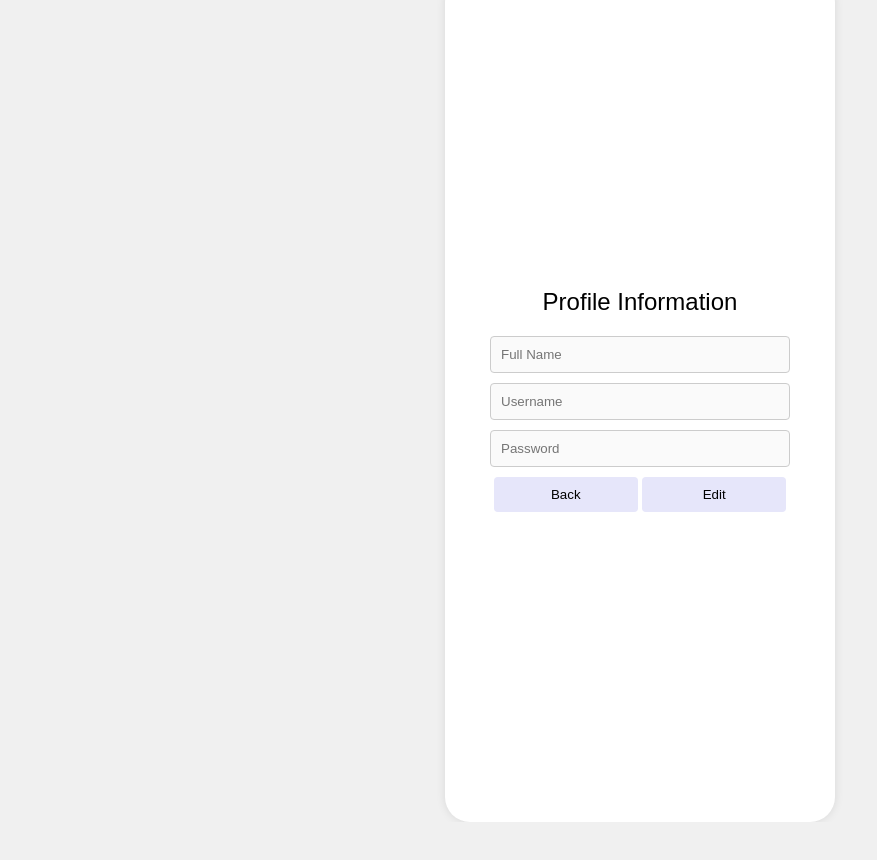
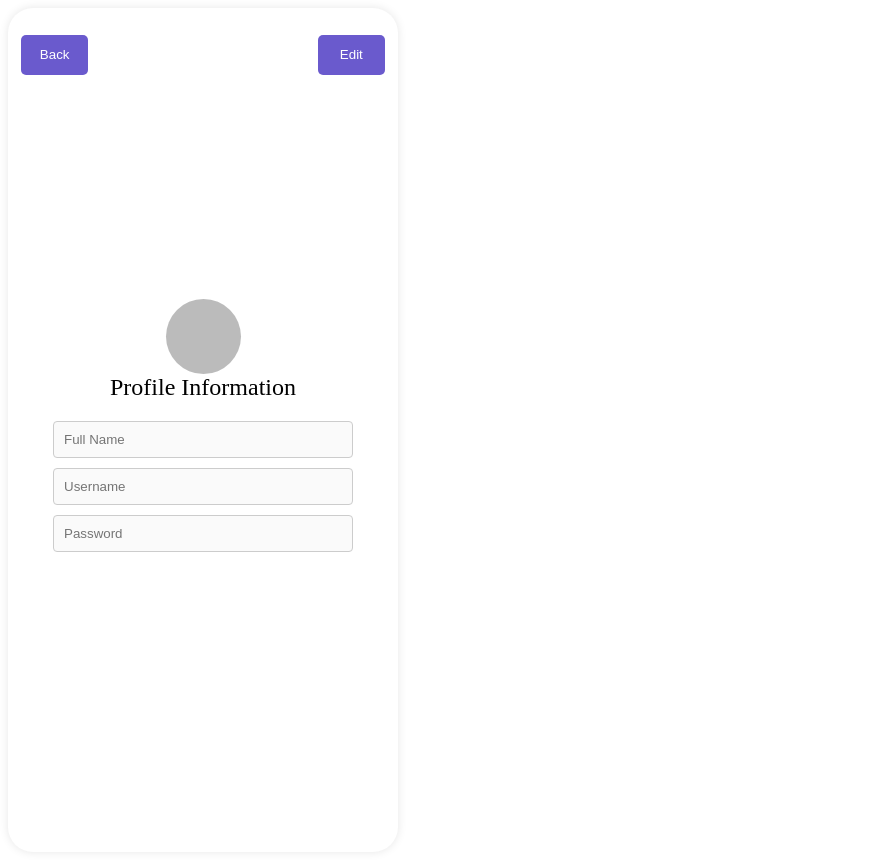
Before and after one commit to software-students-fall2023/2-web-app-exercise-team-2, a Flask app: template templates/viewProfile.html in a window 1280 px wide. Shown: the whole page, without its empty margins (0-877 px from the left). Before the commit the page ends 822 px from the top, so only its background shows below. Run offline with Flask 3, Linux system fonts and the light colour scheme; the template is opened without the code that fills it, so the values that code supplies are empty.

Commit message:
viewProfile update

```diff
--- a/templates/styles.css
+++ b/templates/styles.css
@@ -23,6 +23,7 @@
 }
 .phone-container {
     width: 390px;
+    position: relative;
     height: 844px;
     background-color: #ffffff;
     display: flex;
@@ -77,15 +78,18 @@
     cursor: pointer;
     box-sizing: border-box;
 }
-.button2 {
-  width: 48%;
-  background-color: #E6E6FA;
+.backButton {
+  position: absolute;
+  left:10px;
+  top: 100px;
+  border-radius: 4px;
+  width: 143.5px;
+  background-color: #d0d0d0;
   color: black;
   padding: 10px;
   border: none;
-  border-radius: 4px;
   cursor: pointer;
-  box-sizing: border-box;
+
 }
 .smallBack{
   position: absolute;
--- a/templates/viewProfile.html
+++ b/templates/viewProfile.html
@@ -1,17 +1,84 @@
 <!DOCTYPE html>
 <html>
-<link rel="stylesheet" type="text/css" href="styles.css"/>
 <head>
     <meta charset="UTF-8">
 </head>
+<style>
+
+.top-left {
+    position: absolute;
+    top: 2em;
+    left: 1em;
+    background-color: slateblue;
+    border-radius: 5px;
+    border: 0;
+    width: 5em;
+    height: 3em;
+    color: white;
+    padding: 5px;
+}
+.title {
+    font-size: 24px;
+    margin-bottom: 20px;
+}
+.container {
+    width: 300px;
+    text-align: center;
+}
+.phone-container {
+    position: relative;
+    width: 390px;
+    height: 844px;
+    background-color: #ffffff;
+    display: flex;
+    flex-direction: column;
+    justify-content: center;
+    align-items: center;
+    border-radius: 25px;
+    box-shadow: 0 0 10px rgba(0, 0, 0, 0.1);
+    overflow: hidden;
+}
+.profilePhoto {
+  height: 75px;
+  width: 75px;
+  background-color: #bbb;
+  border-radius: 50%;
+  display: inline-block;
+}
+
+.input {
+    width: 100%;
+    padding: 10px;
+    margin-bottom: 10px;
+    border-radius: 4px;
+    border: 1px solid #ccc;
+    color: black;
+    box-sizing: border-box;
+}
+.top-right {
+    position: absolute;
+    top: 2em;
+    right: 1em;
+    background-color: slateblue;
+    border-radius: 5px;
+    border: 0;
+    width: 5em;
+    height: 3em;
+    color: white;
+    padding: 5px;
+}
+</style>
 <div class="phone-container">
+    <button class="top-left">Back</button>
+    <button class="top-right">Edit</button>
+    <div class="profilePhoto"></div>
     <div class="container">
+
         <div class="title">Profile Information</div>
         <input type="Full Name" class="input" placeholder="Full Name" disabled="disabled">
         <input type="text" class="input" placeholder="Username" disabled="disabled">
         <input type="password" class="input" placeholder="Password" disabled="disabled">
-        <button class="button2">Back</button>
-        <button class="button2">Edit</button>
+
         </form>
     </div>
 </div>
```
